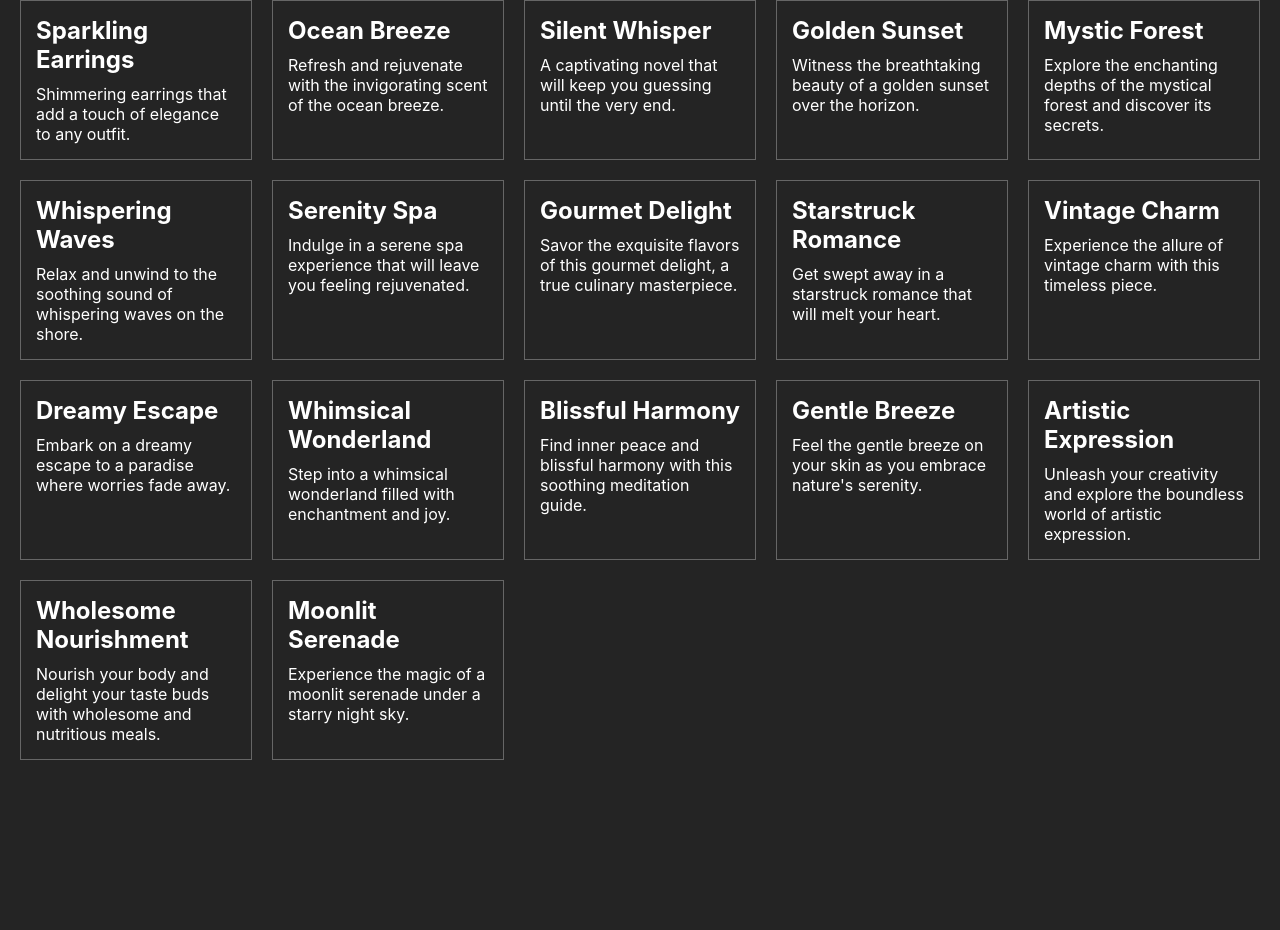
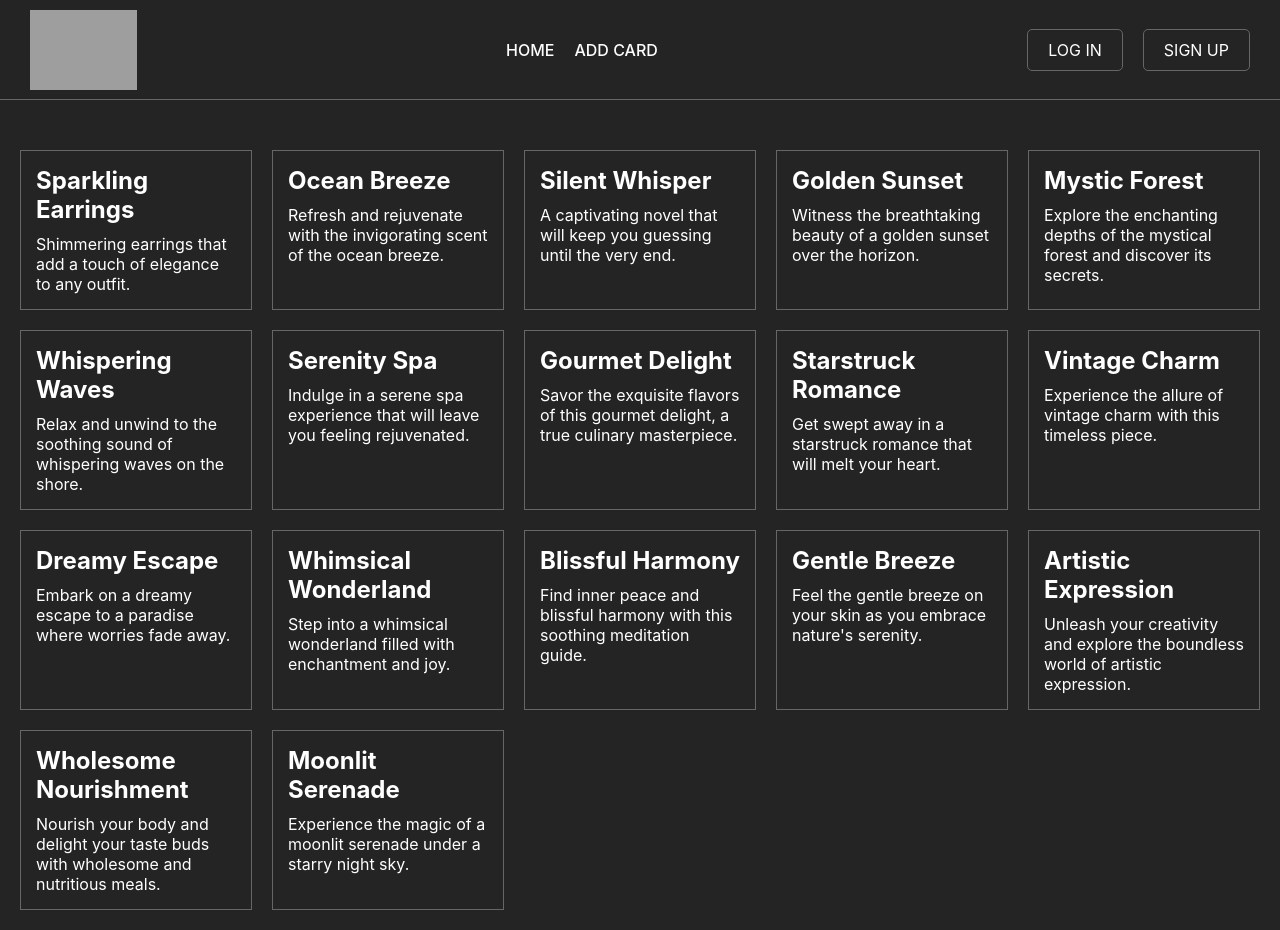
Before and after one commit to justasti/react-atsiskaitymas, a React (Vite) app: page / in a window 1280 px wide. Shown: the top 930 px of the page. Before the commit the page ends 800 px from the top, so only its background shows below. Built offline with nearby package versions, Linux system fonts and the light colour scheme; data requests are answered from the project's data file; grey boxes are pictures that could not be loaded.

Commit message:
add header

```diff
--- a/src/App.css
+++ b/src/App.css
@@ -3,15 +3,56 @@
 }
 header {
   height: 100px;
+  padding-inline: 30px;
   border-bottom: 1px solid #666;
   position: sticky;
   top: 0;
   background-color: #242424;
+  display: flex;
+  justify-content: space-between;
+  align-items: center;
+}
+header img {
+  height: 100px;
+  padding-block: 10px;
+}
+header ul {
+  display: flex;
+  list-style: none;
+  gap: 20px;
+}
+.buttons_container {
+  display: flex;
+  gap: 20px;
+}
+.buttons_container button {
+  background-color: transparent;
+  border: 1px solid #666;
+  border-radius: 5px;
+  font-size: 1rem;
+  text-transform: uppercase;
+  color: #fff;
+  padding: 10px 20px;
+  cursor: pointer;
+}
+.buttons_container button:hover {
+  border-color: #fff;
+}
+header a {
+  text-transform: uppercase;
+  text-decoration: none;
+  color: #fff;
+  font-weight: 500;
+}
+header a:hover {
+  text-decoration: underline;
+  text-underline-offset: 5px;
 }
 main {
   width: 100%;
   display: grid;
   place-content: center;
+  padding-block: 50px;
 }
 .cards_list {
   width: 100vw;
--- a/src/App.jsx
+++ b/src/App.jsx
@@ -7,6 +7,7 @@ import { useDispatch, useSelector } from 'react-redux'
 import { useEffect } from 'react'
 import { fetchCards } from './features/cards/cards.slice'
 import { fetchUsers } from './features/users/users.slice'
+import Header from './features/header/header.component'
 function App() {
   const dispatch = useDispatch()
   const { authUser } = useSelector((state) => state.users)
@@ -17,6 +18,8 @@ function App() {
   }, [])
 
   return (
+    <>
+      <Header />
       <Routes>
         <Route
           index
@@ -29,6 +32,7 @@ function App() {
         <Route path='login' element={<LoginPage />} />
         <Route path='signup' element={<SignupPage />} />
       </Routes>
+    </>
   )
 }
 
--- /dev/null
+++ b/src/features/header/header.component.jsx
@@ -0,0 +1,29 @@
+import { Link } from 'react-router-dom'
+
+const Header = () => {
+  return (
+    <header>
+      <img
+        src='https://cdn.logo.com/hotlink-ok/logo-social-sq.png'
+        alt='logo img'
+      />
+      <ul>
+        <li>
+          <Link to='/'>Home</Link>
+        </li>
+        <li>
+          <Link to='/add'>Add Card</Link>
+        </li>
+      </ul>
+      <div className='buttons_container'>
+        <Link to='/login'>
+          <button>Log In</button>
+        </Link>
+        <Link to='/signup'>
+          <button>Sign Up</button>
+        </Link>
+      </div>
+    </header>
+  )
+}
+export default Header
```
Lines whose indentation alone changed are shown as unchanged.
